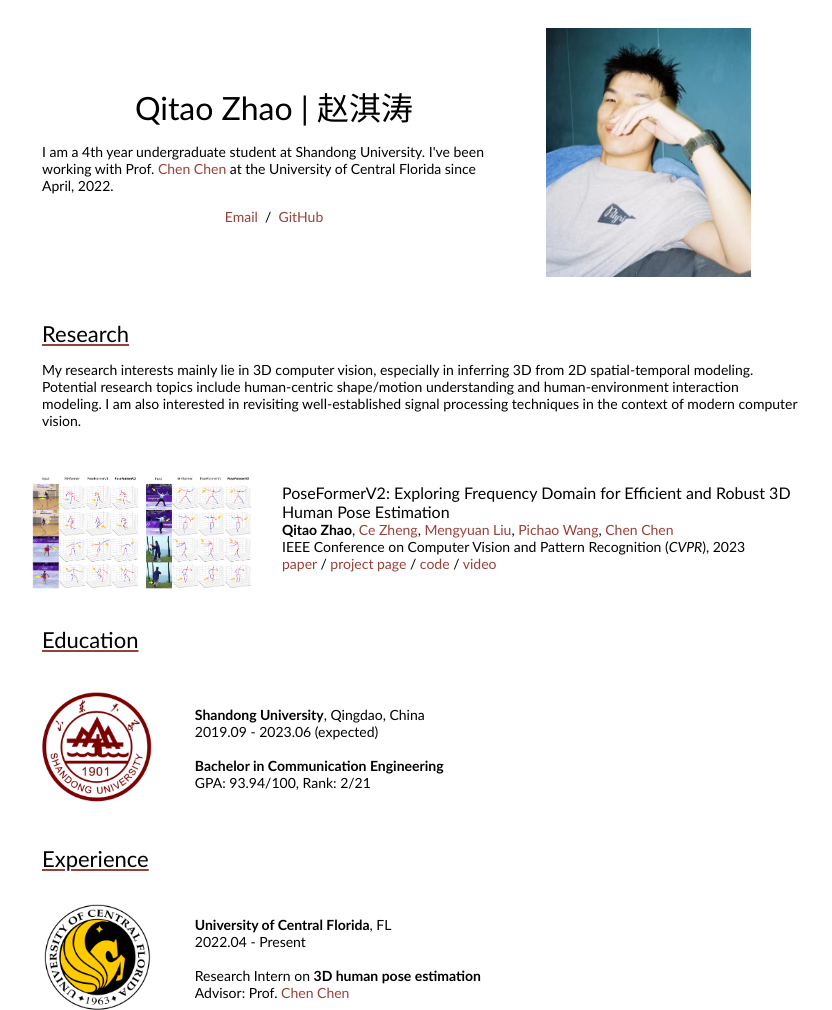
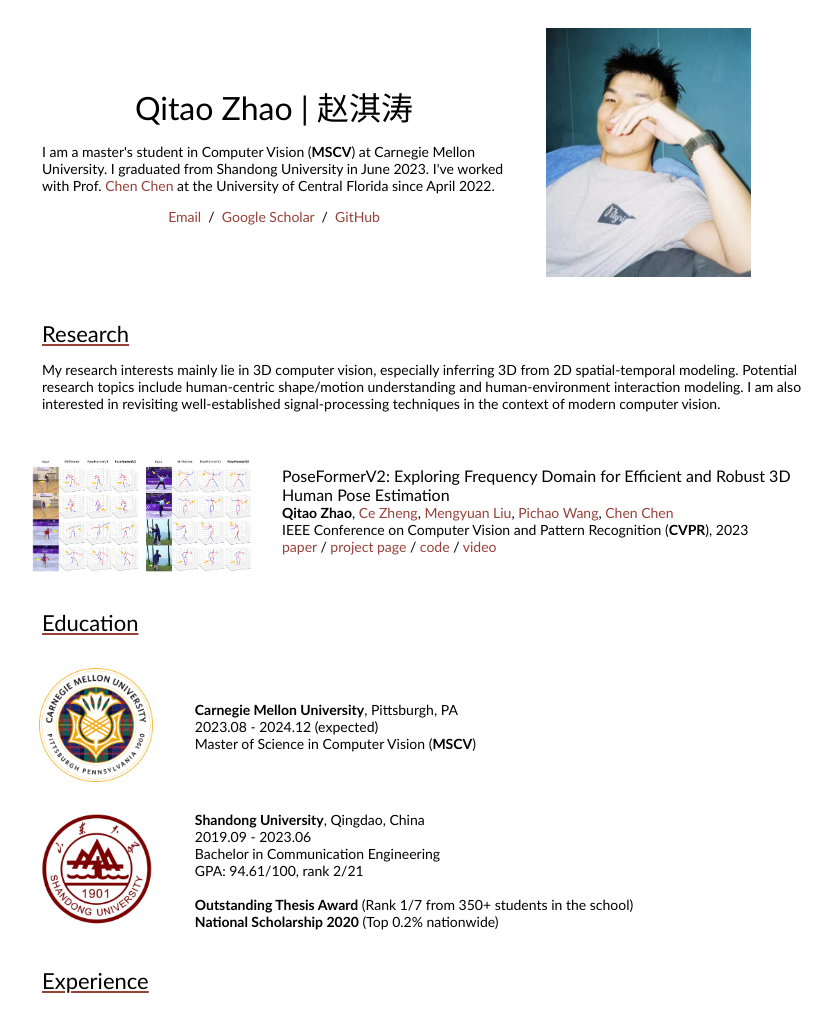
Before and after one commit to QitaoZhao/QitaoZhao.github.io, a plain HTML site: page index.html in a window 1280 px wide. Shown: the top 1010 px of the page, without its empty margins (218-1050 px from the left). Drawn offline with Linux system fonts and the light colour scheme.

Commit message:
Update profile.

```diff
--- a/index.html
+++ b/index.html
@@ -35,11 +35,12 @@
               <p style="text-align:center">
                 <name>Qitao Zhao | 赵淇涛</name>
               </p>
-              <p>I am a 4th year undergraduate student at Shandong University. I've been working with Prof. <a href="https://www.crcv.ucf.edu/chenchen/">Chen Chen</a> at the University of Central Florida since April, 2022.
+              <p>I am a master's student in Computer Vision (<b>MSCV</b>) at Carnegie Mellon University. I graduated from Shandong University in June 2023. I've worked with Prof. <a href="https://www.crcv.ucf.edu/chenchen/">Chen Chen</a> at the University of Central Florida since April 2022.
               <!-- <p>I am a first-year Ph.D. student in computer science at Stanford University, rotating with Prof. <a href="https://web.stanford.edu/~bohg/">Jeannette Bohg</a> and Prof. <a href="https://geometry.stanford.edu/member/guibas/">Leonidas Guibas</a>. Previously, I obtained my B.S. in Computer Science from Turing Class, Peking University, advised by Prof. <a href="http://cfcs.pku.edu.cn/baoquan/">Baoquan Chen</a>. I also had the privilege of working closely with Prof. <a href="https://cseweb.ucsd.edu/~haosu/">Hao Su</a> at UCSD and Prof. <a href="https://hughw19.github.io/">He Wang</a> at Peking University. -->
               </p>
               <p style="text-align:center">
                 <a href="mailto:qitaozhao@mail.sdu.edu.cn">Email</a> &nbsp;/&nbsp;
+                <a href="https://scholar.google.com/citations?user=5jwYF7UAAAAJ&hl=en">Google Scholar</a> &nbsp;/&nbsp;
                 <!-- <a href="https://qitaozhao.github.io/">Google Scholar</a> &nbsp;/&nbsp; -->
                 <a href="https://github.com/QitaoZhao/">GitHub</a> <!-- &nbsp;/&nbsp;
                 <a href="https://qitaozhao.github.io/resume.pdf">CV</a> -->
@@ -55,7 +56,7 @@
             <td style="padding:20px;width:100%;vertical-align:middle">
               <heading>Research</heading>
               <p>
-        My research interests mainly lie in 3D computer vision, especially in inferring 3D from 2D spatial-temporal modeling. Potential research topics include human-centric shape/motion understanding and human-environment interaction modeling. I am also interested in revisiting well-established signal processing techniques in the context of modern computer vision.
+        My research interests mainly lie in 3D computer vision, especially inferring 3D from 2D spatial-temporal modeling. Potential research topics include human-centric shape/motion understanding and human-environment interaction modeling. I am also interested in revisiting well-established signal-processing techniques in the context of modern computer vision.
 			  <!-- My research interests mainly lie in <strong>human shape/motion understanding</strong> and modeling advanced <strong>human-environment interactions</strong>.  -->
         <!-- I am also interested in revisiting well-established signal processing techniques in the context of learning-based computer vision, which I believe may bring new insights. -->
               </p>
@@ -77,7 +78,7 @@
               <a href="https://wangpichao.github.io/">Pichao Wang</a>,
               <a href="https://www.crcv.ucf.edu/chenchen/">Chen Chen</a>
               <br>
-              IEEE Conference on Computer Vision and Pattern Recognition (<em>CVPR</em>), 2023
+              IEEE Conference on Computer Vision and Pattern Recognition (<b>CVPR</b>), 2023
               <br>
               <a href="https://arxiv.org/pdf/2303.17472.pdf">paper</a> /
               <a href="https://qitaozhao.github.io/PoseFormerV2">project page</a> /
@@ -98,13 +99,26 @@
         </tbody></table>
         <table width="100%" align="center" border="0" cellpadding="10"><tbody>
           <tr>
+            <td style="padding-left:15px;padding-right:10px;width:20%;vertical-align:middle"><img src="./images/cmu.png" ,="" width="85%"></td>
+            <td width="80%" valign="center">
+              <b>Carnegie Mellon University</b>, Pittsburgh, PA
+              <br> 2023.08 - 2024.12 (expected)
+              <br> Master of Science in Computer Vision (<b>MSCV</b>)
+              <!-- <b>Carnegie Mellon University</b> &emsp;&emsp;&emsp;&emsp;&emsp;&emsp;&emsp;&emsp;&emsp; 2023.08 - 2024.12 (expected)
+              <br> Master of Science in Computer Vision (<b>MSCV</b>) &emsp;&emsp;&emsp;&emsp; Pittsburgh, PA -->
+              <br>
+            </td>
+          </tr>
+          <tr>
             <td style="padding-left:10px;padding-right:10px;width:20%;vertical-align:middle"><img src="./images/shandong_uni.jpeg" ,="" width="90%"></td>
             <td width="80%" valign="center">
               <b>Shandong University</b>, Qingdao, China
-              <br> 2019.09 - 2023.06 (expected)
+              <br> 2019.09 - 2023.06
+              <br> Bachelor in Communication Engineering
+              <br> GPA: 94.61/100, rank 2/21
               <br>
-              <br> <b>Bachelor in Communication Engineering</b>
-              <br> GPA: 93.94/100, Rank: 2/21
+              <br> <b>Outstanding Thesis Award</b> (Rank 1/7 from 350+ students in the school)
+              <br> <b>National Scholarship 2020</b> (Top 0.2% nationwide)
             </td>
           </tr>
         </tbody></table>
@@ -121,7 +135,7 @@
           <tr>
             <td style="padding-left:20px;padding-right:20px;width:20%;vertical-align:middle"><img src="./images/ucf.png" ,="" width="90%"></td>
             <td width="80%" valign="center">
-              <b>University of Central Florida</b>, FL
+              <b>University of Central Florida</b>, Orlando, FL
               <br> 2022.04 - Present
               <br>
               <br> Research Intern on <b>3D human pose estimation</b>
@@ -163,7 +177,7 @@
               <br>
               <p style="text-align:right;font-size:small;">
               Template stolen from <a href="https://yijiaweng.github.io">Yijia Weng</a>.
-              <br> Last updated: Mar 19, 2023
+              <br> Last updated: Jul 28, 2023
               </p>
             </td>
           </tr>
```
Also changed, not shown: images/cmu.png (added).
